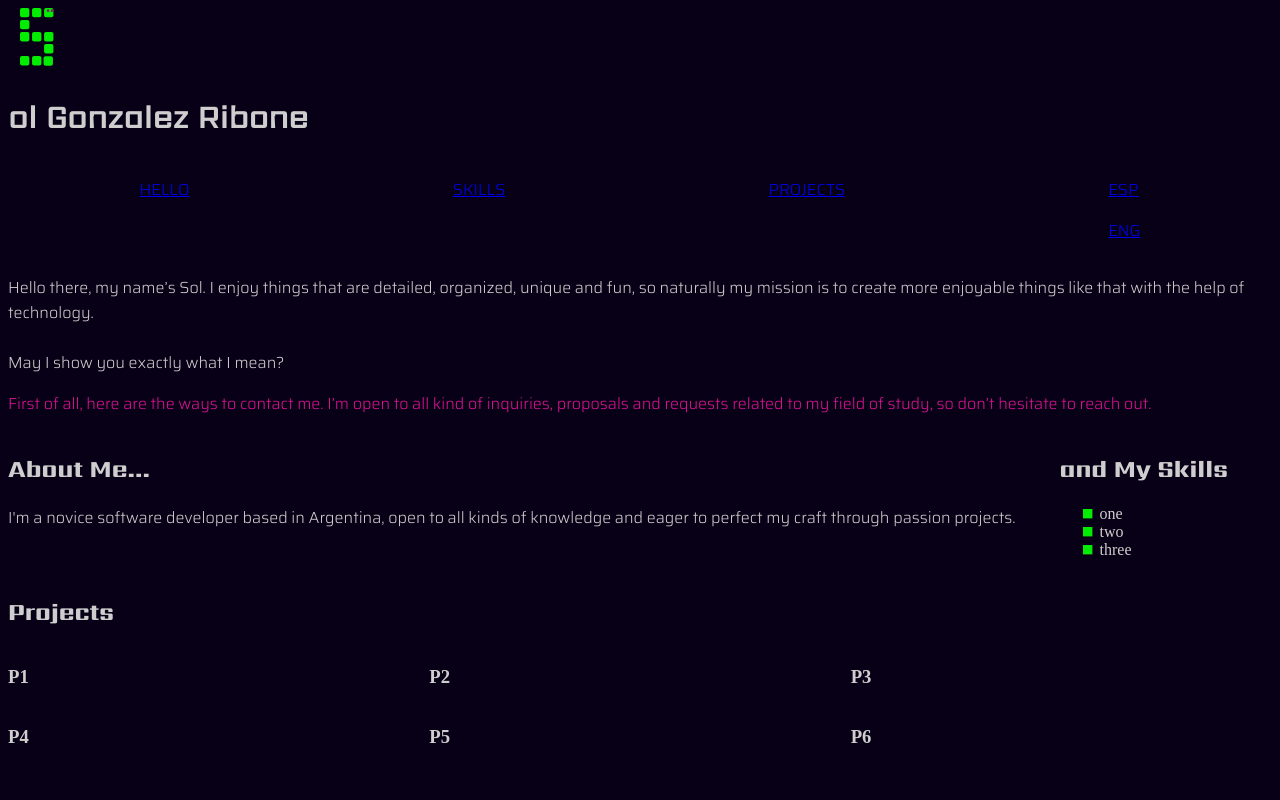
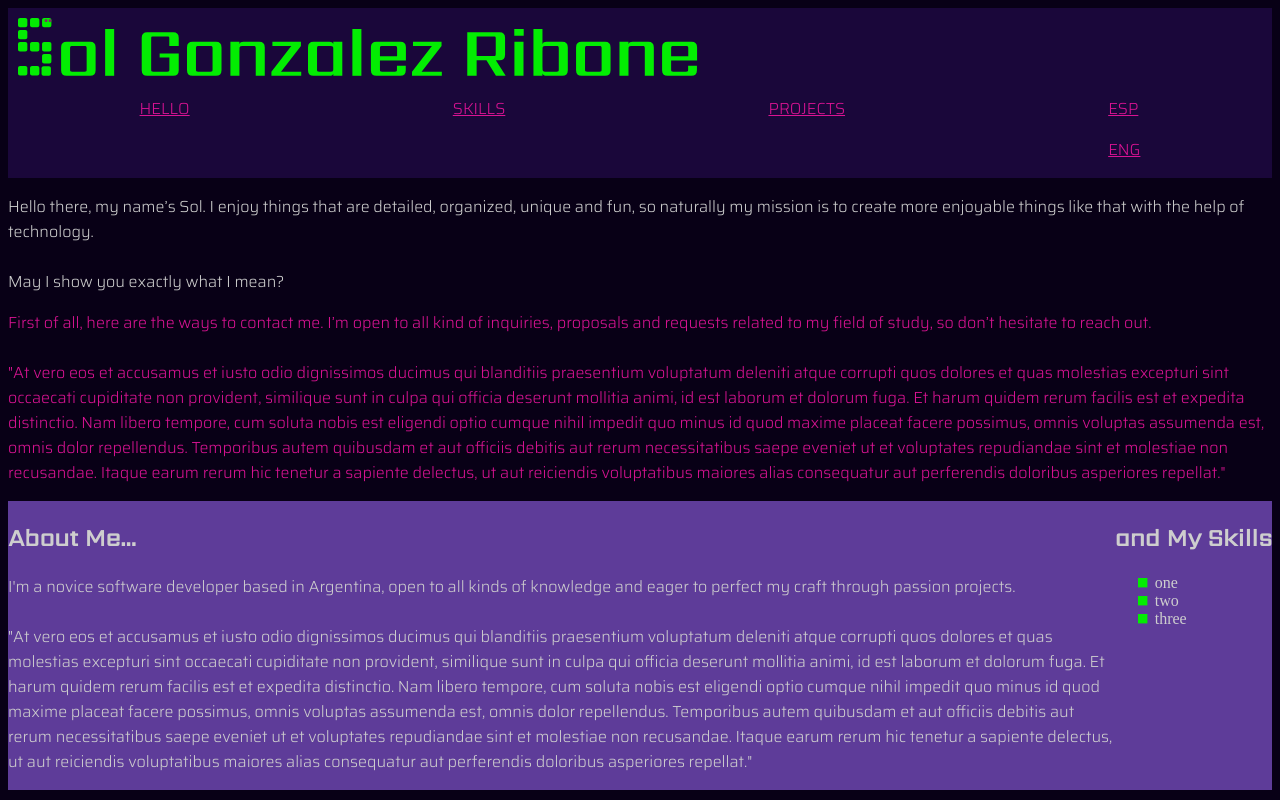
Before and after one commit to Maquetacion-y-desarrollo-web-i/gonzalez-portfolio, a plain HTML site: page index.html in a window 1280 px wide. Shown: the top 800 px of the page. Drawn offline with Linux system fonts and the light colour scheme.

Commit message:
Arreglo del logo

```diff
--- a/fonts.css
+++ b/fonts.css
@@ -12,9 +12,6 @@
     font-style: italic;
     font-display: swap;
 }
-
-
-
 
 @font-face {
     font-family: sarp0;
--- a/index.html
+++ b/index.html
@@ -9,19 +9,16 @@
 </head>
 <body>
     <header>
-        <div class="logo">
-            <a href="#hello">
-                <img src="./imgs/SnakeLogo.svg" alt="Letter S in snake shape logo">
+        <div id="logo">
+            <a href="#top">
+                <img src="./imgs/LogoNameFull.svg" alt="Letter S in snake shape logo">
             </a>
-            <h1>
-                ol Gonzalez Ribone
-            </h1>
         </div>
         <nav>
             <a href="#hello">
                 <p>HELLO</p>
             </a>
-            <a href="#about">
+            <a href="#skills">
                 <p>SKILLS</p>
             </a>
             <a href="#projects">
@@ -53,10 +50,13 @@
             <p style="color:#DA1393">
                 First of all, here are the ways to contact me.
                 I’m open to all kind of inquiries, proposals and requests related to my field of study, so don’t hesitate to reach out.
+                <br>
+                <br>
+                "At vero eos et accusamus et iusto odio dignissimos ducimus qui blanditiis praesentium voluptatum deleniti atque corrupti quos dolores et quas molestias excepturi sint occaecati cupiditate non provident, similique sunt in culpa qui officia deserunt mollitia animi, id est laborum et dolorum fuga. Et harum quidem rerum facilis est et expedita distinctio. Nam libero tempore, cum soluta nobis est eligendi optio cumque nihil impedit quo minus id quod maxime placeat facere possimus, omnis voluptas assumenda est, omnis dolor repellendus. Temporibus autem quibusdam et aut officiis debitis aut rerum necessitatibus saepe eveniet ut et voluptates repudiandae sint et molestiae non recusandae. Itaque earum rerum hic tenetur a sapiente delectus, ut aut reiciendis voluptatibus maiores alias consequatur aut perferendis doloribus asperiores repellat."
             </p>
         </section>
 
-        <section id="about">
+        <section id="skills">
             <div class="container">
                 <div>
                     <h2>
@@ -65,6 +65,9 @@
 
                     <p>
                         I'm a novice software developer based in Argentina, open to all kinds of knowledge and eager to perfect my craft through passion projects.
+                        <br>
+                        <br>
+                        "At vero eos et accusamus et iusto odio dignissimos ducimus qui blanditiis praesentium voluptatum deleniti atque corrupti quos dolores et quas molestias excepturi sint occaecati cupiditate non provident, similique sunt in culpa qui officia deserunt mollitia animi, id est laborum et dolorum fuga. Et harum quidem rerum facilis est et expedita distinctio. Nam libero tempore, cum soluta nobis est eligendi optio cumque nihil impedit quo minus id quod maxime placeat facere possimus, omnis voluptas assumenda est, omnis dolor repellendus. Temporibus autem quibusdam et aut officiis debitis aut rerum necessitatibus saepe eveniet ut et voluptates repudiandae sint et molestiae non recusandae. Itaque earum rerum hic tenetur a sapiente delectus, ut aut reiciendis voluptatibus maiores alias consequatur aut perferendis doloribus asperiores repellat."
                     </p>
                 </div>
 
@@ -91,6 +94,7 @@
                 <div>
                     <h3>
                         P1
+                        "At vero eos et accusamus et iusto odio dignissimos ducimus qui blanditiis praesentium voluptatum deleniti atque corrupti quos dolores et quas molestias excepturi sint occaecati cupiditate non provident, similique sunt in culpa qui officia deserunt mollitia animi, id est laborum et dolorum fuga. Et harum quidem rerum facilis est et expedita distinctio. Nam libero tempore, cum soluta nobis est eligendi optio cumque nihil impedit quo minus id quod maxime placeat facere possimus, omnis voluptas assumenda est, omnis dolor repellendus. Temporibus autem quibusdam et aut officiis debitis aut rerum necessitatibus saepe eveniet ut et voluptates repudiandae sint et molestiae non recusandae. Itaque earum rerum hic tenetur a sapiente delectus, ut aut reiciendis voluptatibus maiores alias consequatur aut perferendis doloribus asperiores repellat."
                     </h3>
                 </div>
                 <div>
@@ -117,6 +121,7 @@
                 <div>
                     <h3>
                         P6
+                        "At vero eos et accusamus et iusto odio dignissimos ducimus qui blanditiis praesentium voluptatum deleniti atque corrupti quos dolores et quas molestias excepturi sint occaecati cupiditate non provident, similique sunt in culpa qui officia deserunt mollitia animi, id est laborum et dolorum fuga. Et harum quidem rerum facilis est et expedita distinctio. Nam libero tempore, cum soluta nobis est eligendi optio cumque nihil impedit quo minus id quod maxime placeat facere possimus, omnis voluptas assumenda est, omnis dolor repellendus. Temporibus autem quibusdam et aut officiis debitis aut rerum necessitatibus saepe eveniet ut et voluptates repudiandae sint et molestiae non recusandae. Itaque earum rerum hic tenetur a sapiente delectus, ut aut reiciendis voluptatibus maiores alias consequatur aut perferendis doloribus asperiores repellat."
                     </h3>
                 </div>
             </div>
--- a/style.css
+++ b/style.css
@@ -1,3 +1,5 @@
+/*los colores de fondo de las secciones son temporales, solo por fines de testeo*/
+
 body {
   background-color: #080016;
   color: #CECECE;
@@ -7,15 +9,28 @@ p {
   font-family: sai;
 }
 h1 {
+  font-family: sarp2;
+  color: #03ED02;
+  margin: 0 0 0 0;
+  padding: 0 0 0 0;
+  font-size: 400%;
+}
+h2 {
   font-family: sarp0;
 }
-h2 {
-  font-family: sarp1;
+
+header{
+    position: sticky;
+    top: 0;
+    background-color: #1a073a;
 }
 
 #logo {
   display: flex;
   flex-direction: row;
+}
+header img {
+  padding: 10px 0 0 10px;
 }
 
 nav {
@@ -24,7 +39,10 @@ nav {
   justify-content: space-around;
 }
 
-#about .container {
+#skills {
+  background-color: #5e3c99;
+}
+#skills .container {
   display: grid;
   grid-template-columns: auto auto;
 }
@@ -34,6 +52,14 @@ li {
   list-style-type: square;
 }
 
+a {
+  color: #DA1393;
+}
+a:visited { text-decoration: none; }
+a:hover { text-decoration: none; }
+a:focus { text-decoration: none; }
+a:hover, a:active { text-decoration: none; }
+
 #projects .container {
   display: grid;
   grid-template-columns: auto auto auto;
```
Also changed, not shown: imgs/LogoNameFirst.svg (added), imgs/LogoNameFull.svg (added), imgs/LogoNameLast.svg (added), imgs/LogoSnake.svg (renamed from imgs/SnakeLogo.svg).
